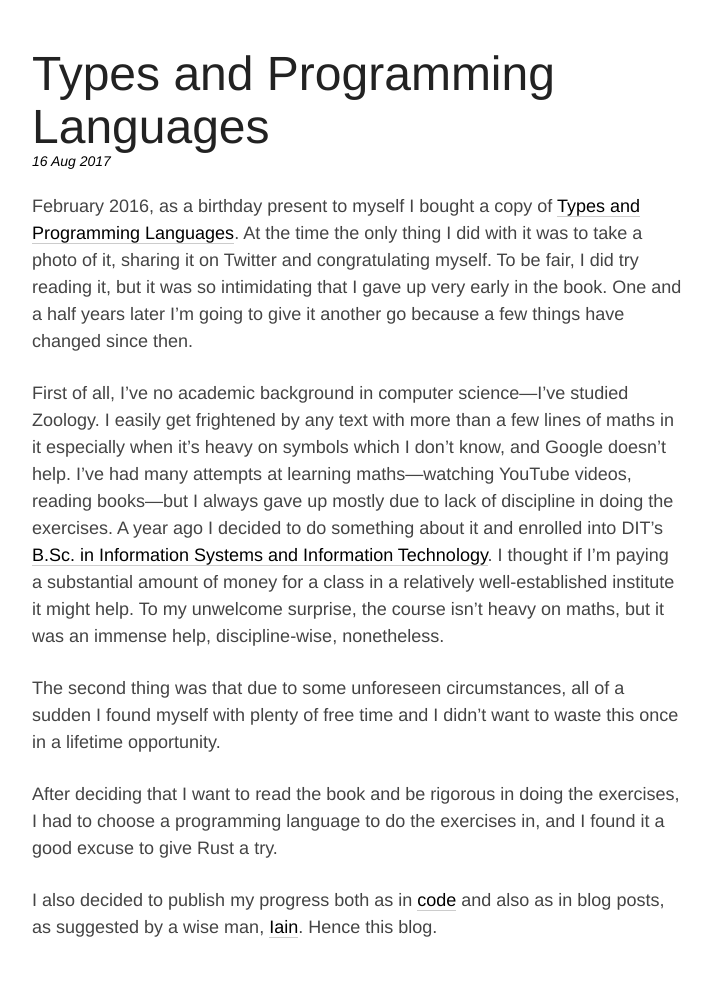
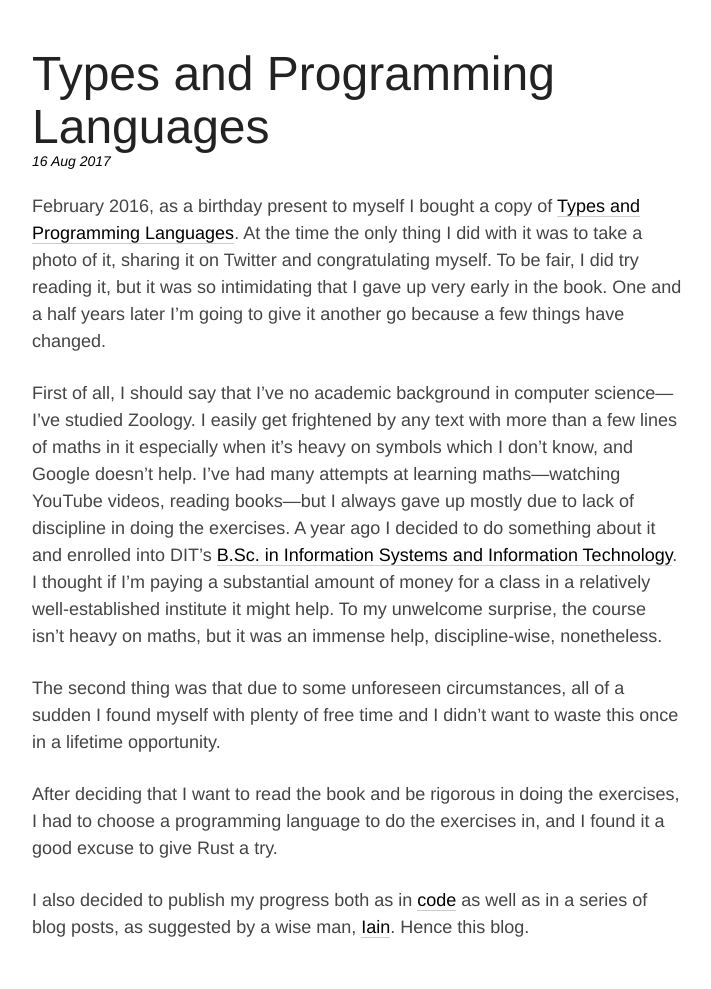
Before and after one commit to amir/amir.github.io, a Jekyll site: the page built from _posts/2017-08-16-tapl.md, in a window 1280 px wide. Shown: the whole page, without its empty margins (283-994 px from the left). Built offline with Jekyll 4.4.1, drawn with Linux system fonts in a browser that asks for light colours.

Commit message:
Add draft of the new post

```diff
--- a/_posts/2017-08-16-tapl.md
+++ b/_posts/2017-08-16-tapl.md
@@ -1,13 +1,14 @@
 ---
 layout: post
 title: Types and Programming Languages
+tags: [tapl]
 ---
-February 2016, as a birthday present to myself I bought a copy of [Types and Programming Languages](https://www.cis.upenn.edu/~bcpierce/tapl/).  At the time the only thing I did with it was to take a photo of it, sharing it on Twitter and congratulating myself.  To be fair, I did try reading it, but it was so intimidating that I gave up very early in the book. One and a half years later I’m going to give it another go because a few things have changed since then.
+February 2016, as a birthday present to myself I bought a copy of [Types and Programming Languages](https://www.cis.upenn.edu/~bcpierce/tapl/).  At the time the only thing I did with it was to take a photo of it, sharing it on Twitter and congratulating myself.  To be fair, I did try reading it, but it was so intimidating that I gave up very early in the book. One and a half years later I’m going to give it another go because a few things have changed.
 
-First of all, I've no academic background in computer science—I've studied Zoology.  I easily get frightened by any text with more than a few lines of maths in it especially when it's heavy on symbols which I don't know, and Google doesn't help.  I've had many attempts at learning maths—watching YouTube videos, reading books—but I always gave up mostly due to lack of discipline in doing the exercises.  A year ago I decided to do something about it and enrolled into DIT's [B.Sc. in Information Systems and Information Technology](http://www.dt249.ie/). I thought if I'm paying a substantial amount of money for a class in a relatively well-established institute it might help. To my unwelcome surprise, the course isn't heavy on maths, but it was an immense help, discipline-wise, nonetheless.
+First of all, I should say that I've no academic background in computer science—I've studied Zoology.  I easily get frightened by any text with more than a few lines of maths in it especially when it's heavy on symbols which I don't know, and Google doesn't help.  I've had many attempts at learning maths—watching YouTube videos, reading books—but I always gave up mostly due to lack of discipline in doing the exercises.  A year ago I decided to do something about it and enrolled into DIT's [B.Sc. in Information Systems and Information Technology](http://www.dt249.ie/). I thought if I'm paying a substantial amount of money for a class in a relatively well-established institute it might help. To my unwelcome surprise, the course isn't heavy on maths, but it was an immense help, discipline-wise, nonetheless.
 
 The second thing was that due to some unforeseen circumstances, all of a sudden I found myself with plenty of free time and I didn't want to waste this once in a lifetime opportunity.
 
 After deciding that I want to read the book and be rigorous in doing the exercises, I had to choose a programming language to do the exercises in, and I found it a good excuse to give Rust a try.
 
-I also decided to publish my progress both as in [code](https://github.com/amir/tapl.rs) and also as in blog posts, as suggested by a wise man, [Iain](http://iainhull.github.io/). Hence this blog.
+I also decided to publish my progress both as in [code](https://github.com/amir/tapl.rs) as well as in a series of blog posts, as suggested by a wise man, [Iain](http://iainhull.github.io/). Hence this blog.
```
Also changed, not shown: _posts/2017-08-16-untyped-arithmetic-expressions.md (added, +6 -0 lines).
